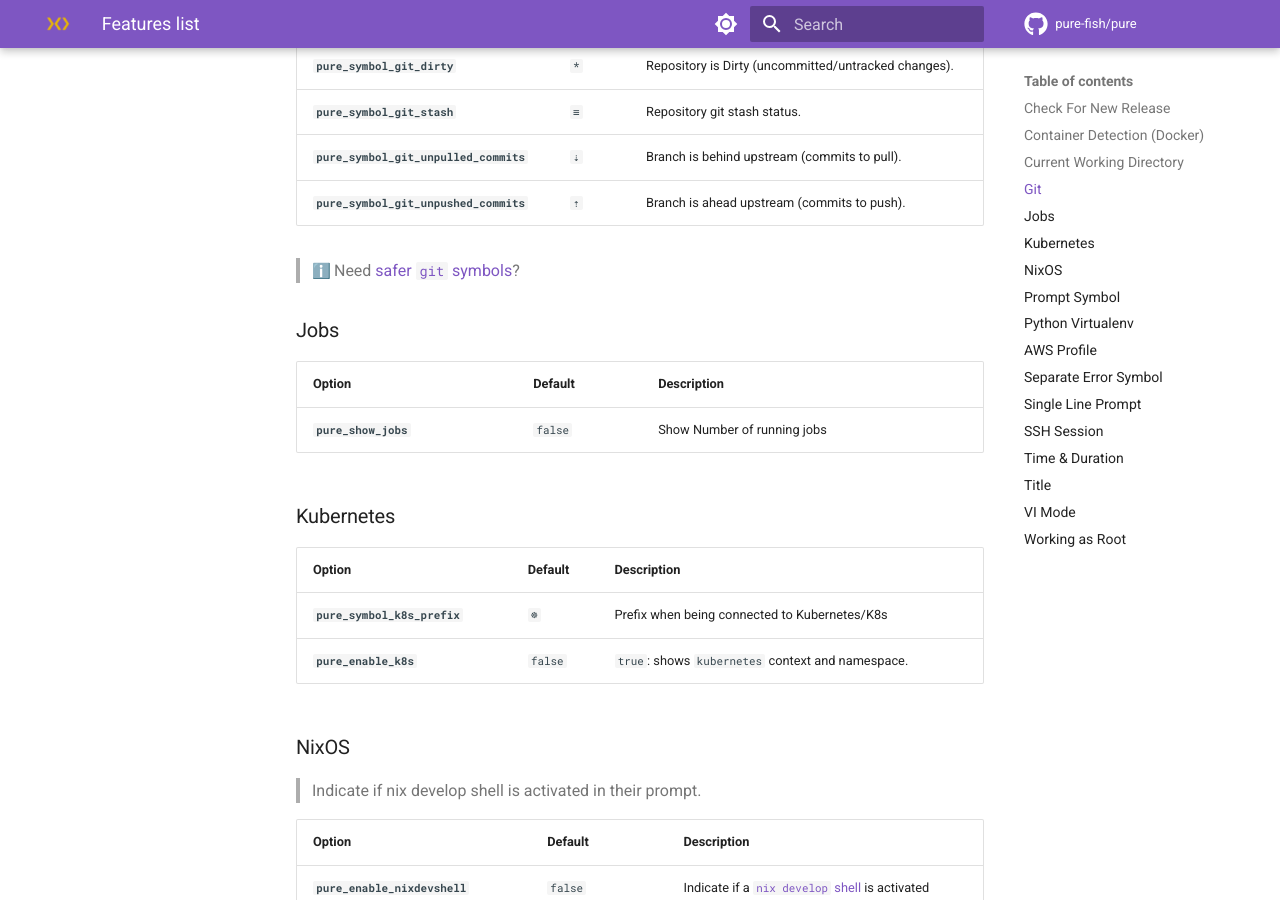
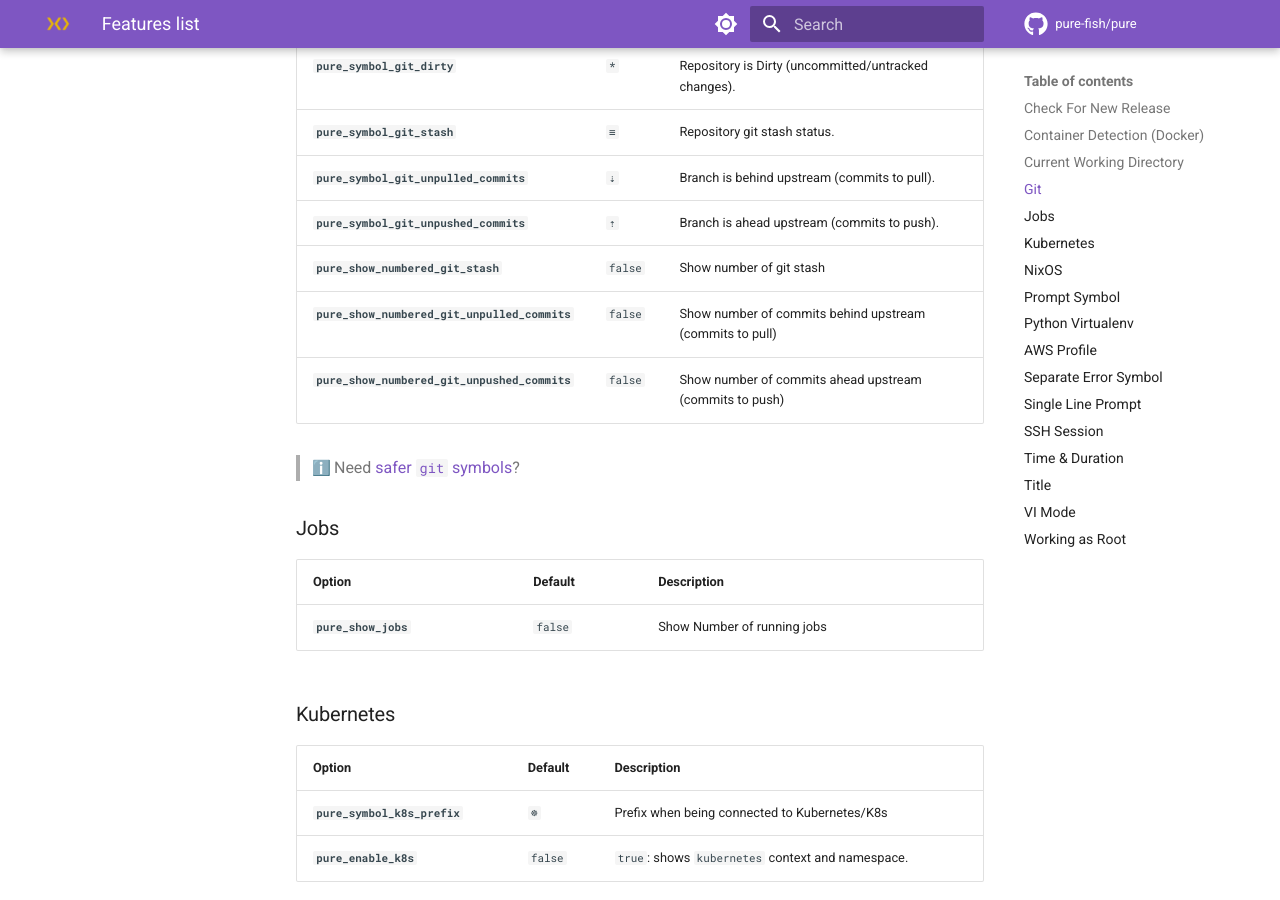
Before and after one commit to pure-fish/pure, an MkDocs documentation site: the page built from docs/components/features-list.md, in a window 1280 px wide and 900 px high, scrolled down 1307 px. Built offline with MkDocs 1.6.1 and Material for MkDocs 9.7.7, drawn with Linux system fonts in a browser that asks for light colours; emoji names are drawn with the system emoji font; comment, search, counter and statistics services are not loaded.

Commit message:
docs(git): add documentation for git numbered indicator

```diff
--- a/docs/components/features-list.md
+++ b/docs/components/features-list.md
@@ -33,13 +33,16 @@
 
 ### Git
 
-| Option                                 | Default | Description                                          |
-| :------------------------------------- | :------ | :--------------------------------------------------- |
-| **`pure_enable_git`**                  | `true`  | Show info about Git repository.                      |
-| **`pure_symbol_git_dirty`**            | `*`     | Repository is Dirty (uncommitted/untracked changes). |
-| **`pure_symbol_git_stash`**            | `≡`     | Repository git stash status.                         |
-| **`pure_symbol_git_unpulled_commits`** | `⇣`     | Branch is behind upstream (commits to pull).         |
-| **`pure_symbol_git_unpushed_commits`** | `⇡`     | Branch is ahead upstream (commits to push).          |
+| Option                                        | Default | Description                                              |
+| :-------------------------------------------- | :------ | :------------------------------------------------------- |
+| **`pure_enable_git`**                         | `true`  | Show info about Git repository.                          |
+| **`pure_symbol_git_dirty`**                   | `*`     | Repository is Dirty (uncommitted/untracked changes).     |
+| **`pure_symbol_git_stash`**                   | `≡`     | Repository git stash status.                             |
+| **`pure_symbol_git_unpulled_commits`**        | `⇣`     | Branch is behind upstream (commits to pull).             |
+| **`pure_symbol_git_unpushed_commits`**        | `⇡`     | Branch is ahead upstream (commits to push).              |
+| **`pure_show_numbered_git_stash`**            | `false` | Show number of git stash                                 |
+| **`pure_show_numbered_git_unpulled_commits`** | `false` | Show number of commits behind upstream (commits to pull) |
+| **`pure_show_numbered_git_unpushed_commits`** | `false` | Show number of commits ahead upstream (commits to push)  |
 
 > :information_source: Need [safer `git` symbols](https://github.com/sindresorhus/pure/wiki/Customizations,-hacks-and-tweaks#safer-symbols)?
 
```
Also changed, not shown: README.md (+3 -0 lines), docs/components/features-overview.md (+3 -0 lines).
